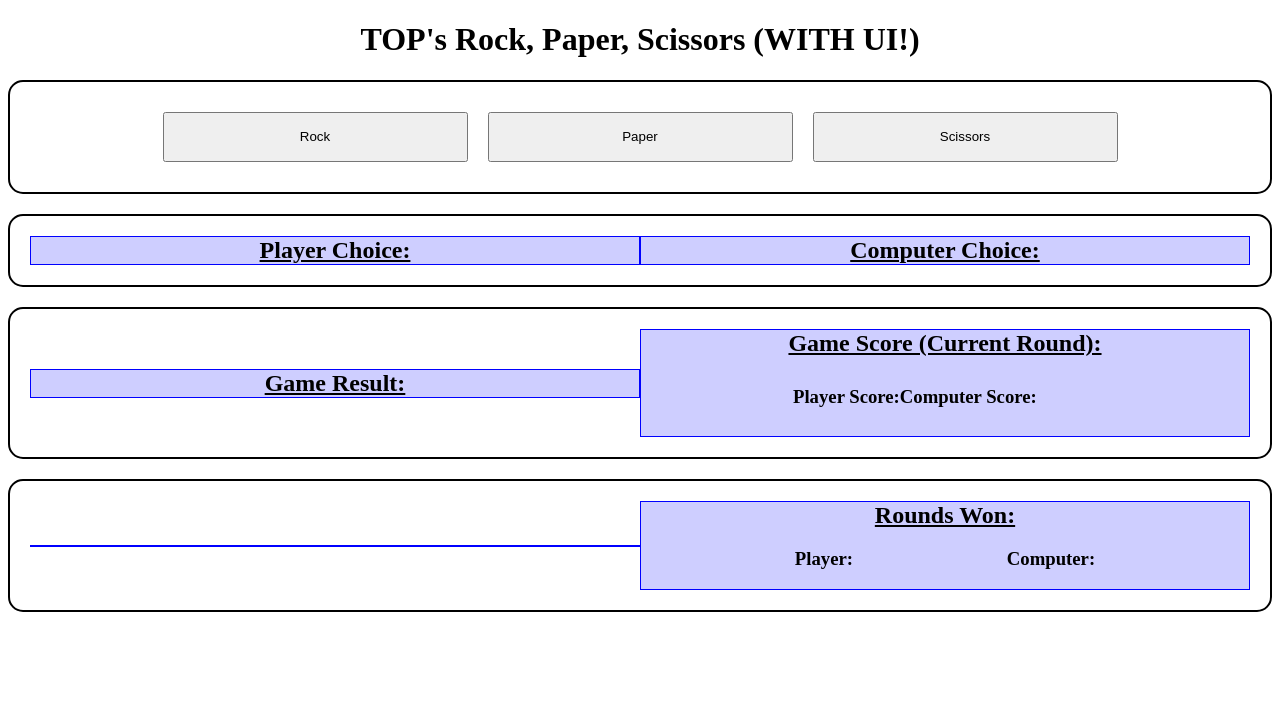
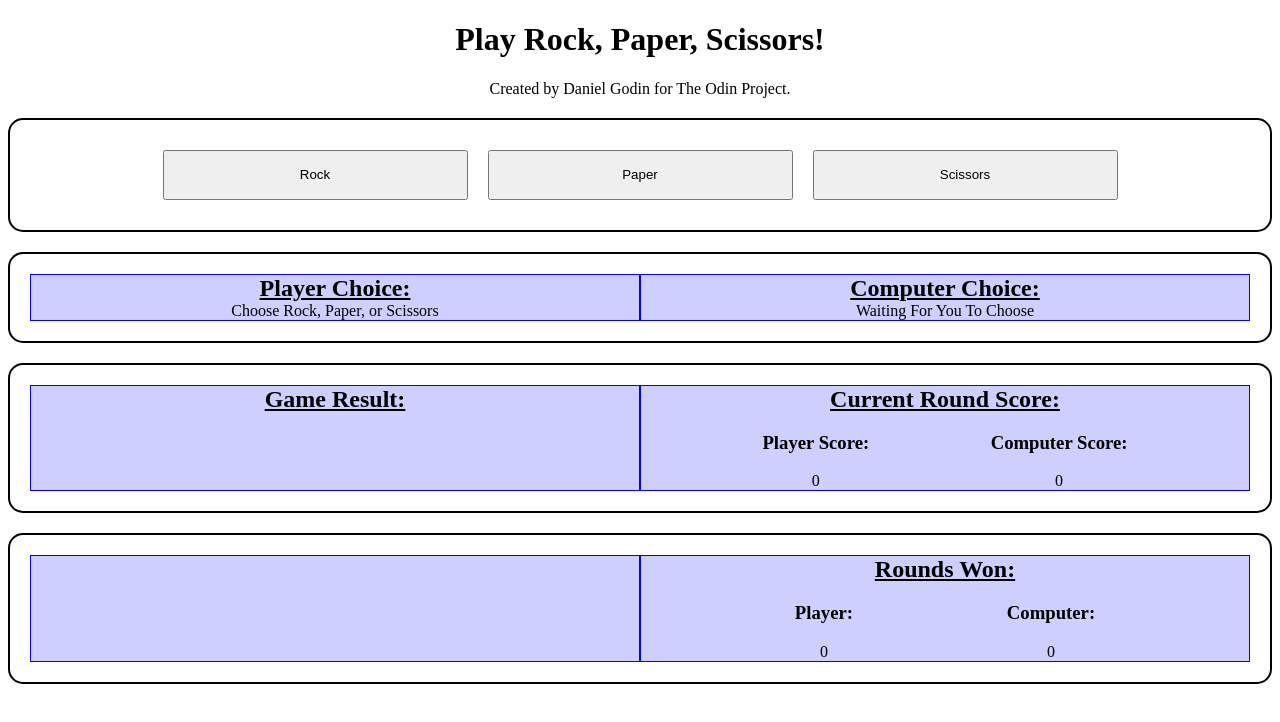
Before and after one commit to daniel-godin/rock-paper-scissors-daniel-godin, a plain HTML site: page index.html in a window 1280 px wide. Drawn offline with Linux system fonts and the light colour scheme.

Commit message:
Fixed up some HTML, Titles, Paragraphs, and added some default innerText.  This keeps the UI in place.

```diff
--- a/index.html
+++ b/index.html
@@ -9,7 +9,8 @@
 </head>
 <body>
 
-    <h1>TOP's Rock, Paper, Scissors (WITH UI!)</h1>
+    <h1>Play Rock, Paper, Scissors!</h1>
+    <p>Created by Daniel Godin for The Odin Project.</p>
 
     <div class="container">
         <div class="btn-container section">
@@ -34,7 +35,7 @@
                 <p id="gameResult"></p>
             </div>
             <div class="result">
-                <h2>Game Score (Current Round):</h2>
+                <h2>Current Round Score:</h2>
                 <div class="round-score-container">
                     <div class="player-score-container score-container">
                         <h3>Player Score:</h3>
--- a/js-script.js
+++ b/js-script.js
@@ -15,11 +15,20 @@ let roundWinner = document.getElementById('roundWinner');
 let playerGamesWon = document.getElementById('playerGamesWon');
 let computerGamesWon = document.getElementById('computerGamesWon');
 
-let numberOfPlayerWins = 0;
-let numberOfComputerWins = 0;
+displayPlayerChoice.innerText = "Choose Rock, Paper, or Scissors";
+displayComputerChoice.innerText = "Waiting For You To Choose";
+
+playerRoundScore.innerText = "0";
+computerRoundScore.innerText = "0";
+
+playerGamesWon.innerText = "0";
+computerGamesWon.innerText = "0";
 
 let playerRoundsWon = 0;
 let computerRoundsWon = 0;
+
+let numberOfPlayerWins = 0;
+let numberOfComputerWins = 0;
 
 
 // Function to randomly return either 'Rock', 'Paper', or 'Scissors' for Computer Selection.
--- a/style.css
+++ b/style.css
@@ -13,7 +13,6 @@ h1, p, ul, li {
     border: 2px solid black;
     border-radius: 15px;
     flex-flow: row nowrap;
-    align-items: center;
     justify-content: center;
 }
 
@@ -55,9 +54,11 @@ h2 {
 .round-score-container {
     display: flex;
     flex-flow: row nowrap;
-    width: 50%;
+    width: 100%;
     margin: 0;
-    padding: 10px;
+    padding: 0;
+    justify-content: space-evenly;
+    align-items: center;
 }
 
 .score-container {
```
